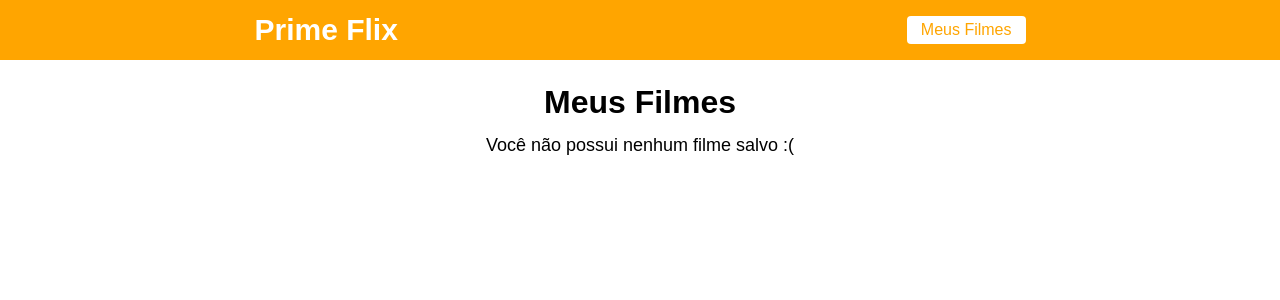
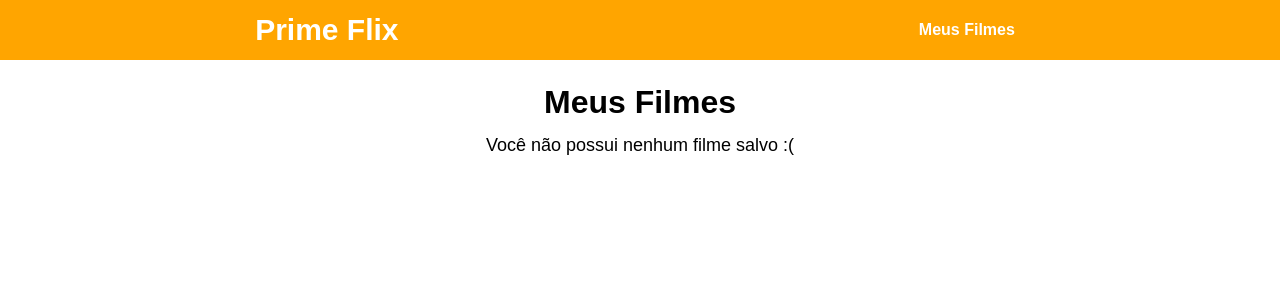
Before and after one commit to Matheus-Doerzbacher/Projeto_PrimeFix_React, a React (Create React App) app: page /favoritos in a window 1280 px wide. Shown: the top 300 px of the page. Built offline with nearby package versions, Linux system fonts and the light colour scheme; the HTML template or start-up script is replaced by a standard one.

Commit message:
alterações varias

```diff
--- a/src/components/Header/header.css
+++ b/src/components/Header/header.css
@@ -20,14 +20,16 @@ header{
 }
 
 .favoritos:hover{
-    box-shadow: 2px 2px black;
+    color: orange;
+    background-color: white;
 }
 
 .favoritos{
     text-decoration: none;
     cursor: pointer;
-    background-color: white;
-    padding: 5px 14px;
-    color: orange;
+    background-color: transparent;
+    padding: 4px 10px;
+    color: white;
     border-radius: 4px;
+    font-weight: bold;
 }
```
